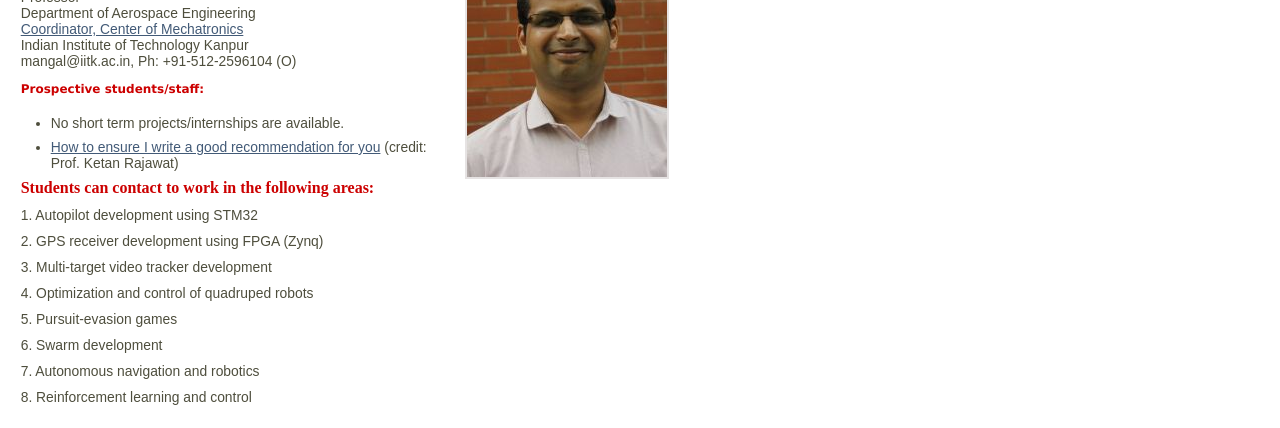
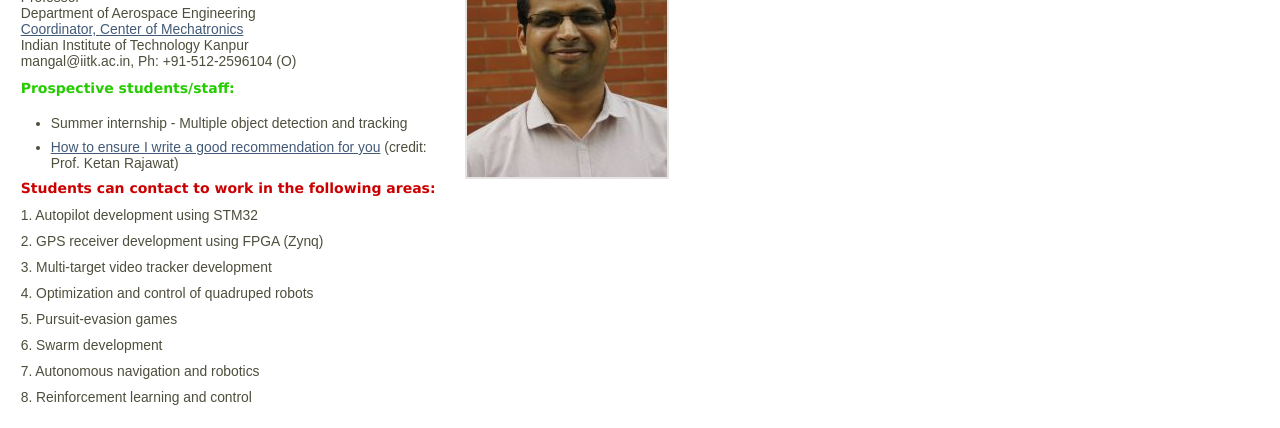
Before and after one commit to mkothari82/mkothari82.github.io, a plain HTML site: page index.html in a window 1280 px wide. Shown: the part 354-782 px from the top of the page. Drawn offline with Linux system fonts and the light colour scheme.

Commit message:
updated summer internship

```diff
--- a/index.html
+++ b/index.html
@@ -38,12 +38,12 @@
  <!-- remove Home from here -->
 <h1></h1><ul class="imagesList" id="imagesList2"><li><a href="files/Capture[1].jpg" class="mlbox[pages]" title><img src="images/Capture%5B1%5D.jpg" alt></a></li></ul><div class="content" id="pageDescription"><h1>Dr. Mangal Kothari</h1>
 <p>Professor <br> Department of Aerospace Engineering <br> <a href="https://www.iitk.ac.in/robotics/" target="_blank">Coordinator, Center of Mechatronics</a> <br> Indian Institute of Technology Kanpur <br> mangal@iitk.ac.in, Ph: +91-512-2596104 (O)</p>
-<p><span style="color: #cc0000; font-family: &#x27;Times New Roman&#x27;; font-size: medium;"><strong style="font-family: Verdana, Arial, Helvetica, sans-serif; font-size: 12px;">Prospective students/staff:</strong></span></p>
+<p><span style="color: #25cc00; font-family: &#x27;Times New Roman&#x27;; font-size: medium;"><strong style="font-family: Verdana, Arial, Helvetica, sans-serif; font-size: 14px;">Prospective students/staff:</strong></span></p>
 <ul>
-<li>No short term projects/internships are available.</li>
+<li>Summer internship - Multiple object detection and tracking</li>
 <li><a href="https://home.iitk.ac.in/~ketan/rules.html" target="_blank">How to ensure I write a good recommendation for you</a> (credit: Prof. Ketan Rajawat) </li>
 </ul>
-<p><span style="color: #cc0000; font-family: &#x27;Times New Roman&#x27;; font-size: medium;"><strong>Students can contact to work in the following areas:</strong>  </span></p>
+<p><span style="color: #cc0000; font-family: &#x27;Times New Roman&#x27;; font-size: medium;"><strong style="font-family: Verdana, Arial, Helvetica, sans-serif; font-size: 14px;">Students can contact to work in the following areas:</strong>  </span></p>
 <p>1. Autopilot development using STM32</p>
 <p>2. GPS receiver development using FPGA (Zynq)</p>
 <p>3. Multi-target video tracker development</p>
```
